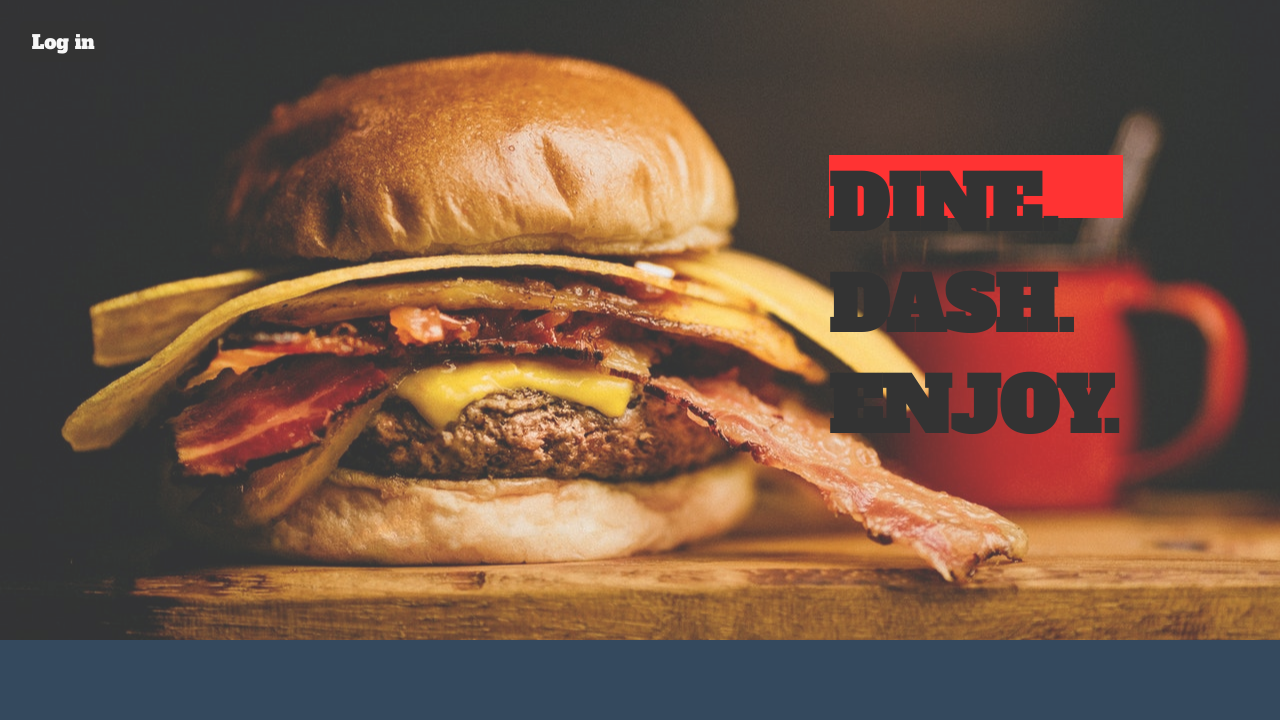
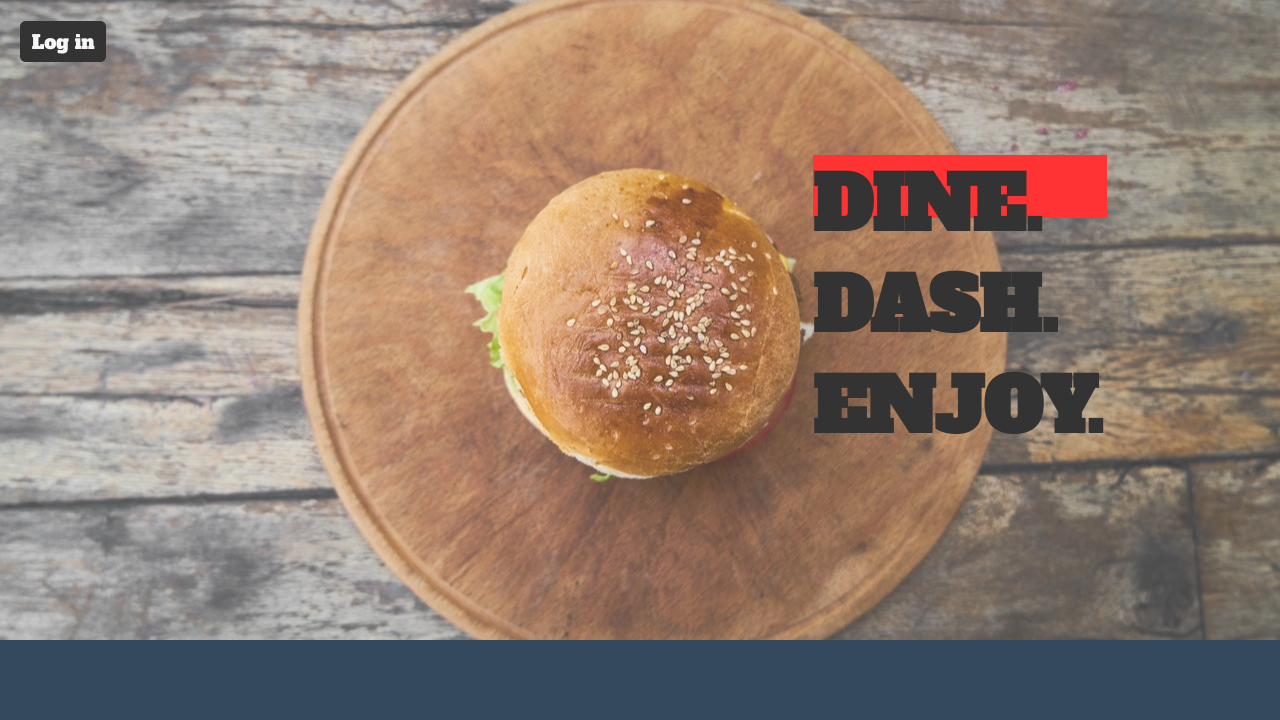
Before and after one commit to geraldedge/FOODHUB, a plain HTML site: page index.html in a window 1280 px wide. Shown: the top 720 px of the page. Drawn offline with Linux system fonts and the light colour scheme; grey boxes are pictures that could not be loaded.

Commit message:
new cover 1

```diff
--- a/app.css
+++ b/app.css
@@ -73,7 +73,7 @@ nav {
 }
 .b {
   height: 80vh;
-  background-image: url("pexels-jonathan-borba-2983098.jpg");
+  background-image: url("pexels-engin-akyurt-2235831.jpg");
   background-size: cover;
   background-position: center;
 
@@ -96,7 +96,7 @@ nav {
 
   margin-top: calc(1rem + 3vh);
   background: red;
-  margin-right: calc(9rem + 1vw);
+  margin-right: calc(10rem + 1vw);
 }
 
 .login {
```
Also changed, not shown: pexels-engin-akyurt-2235831.jpg (added), 1 other file.
